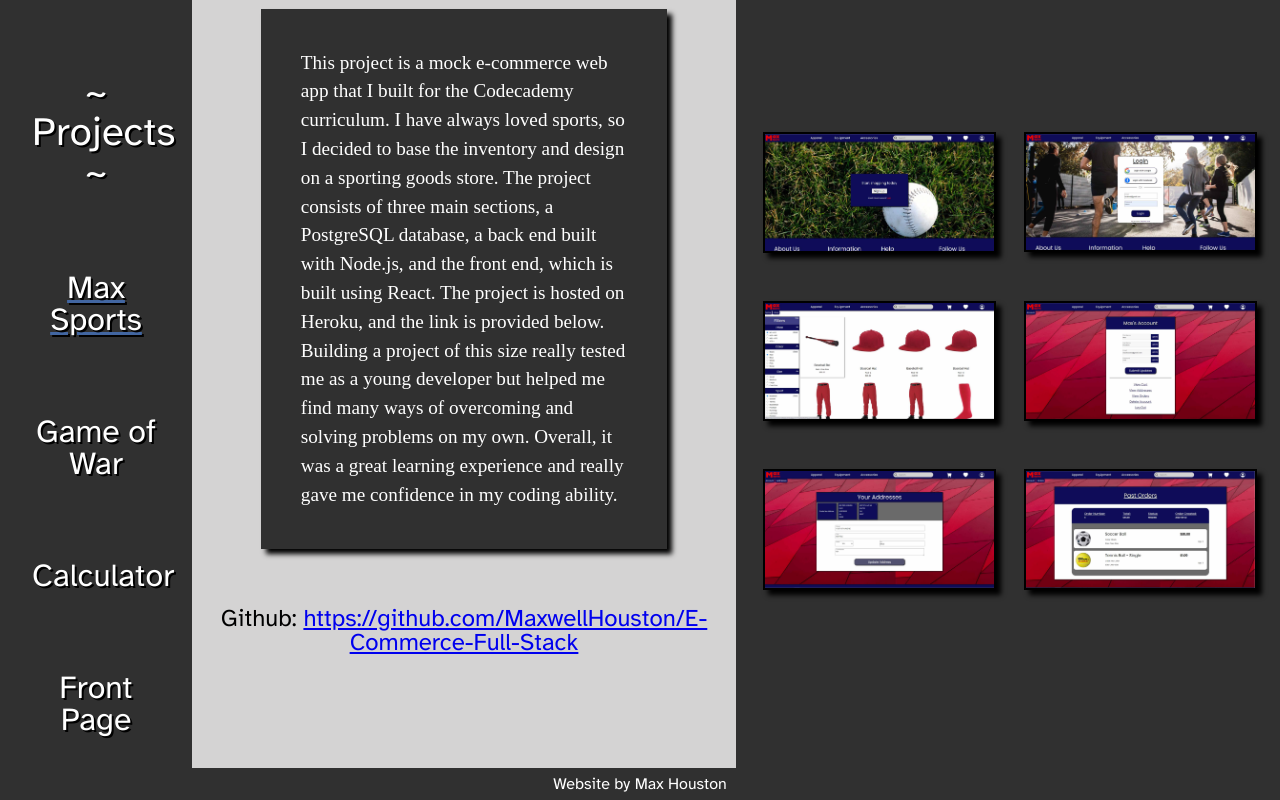
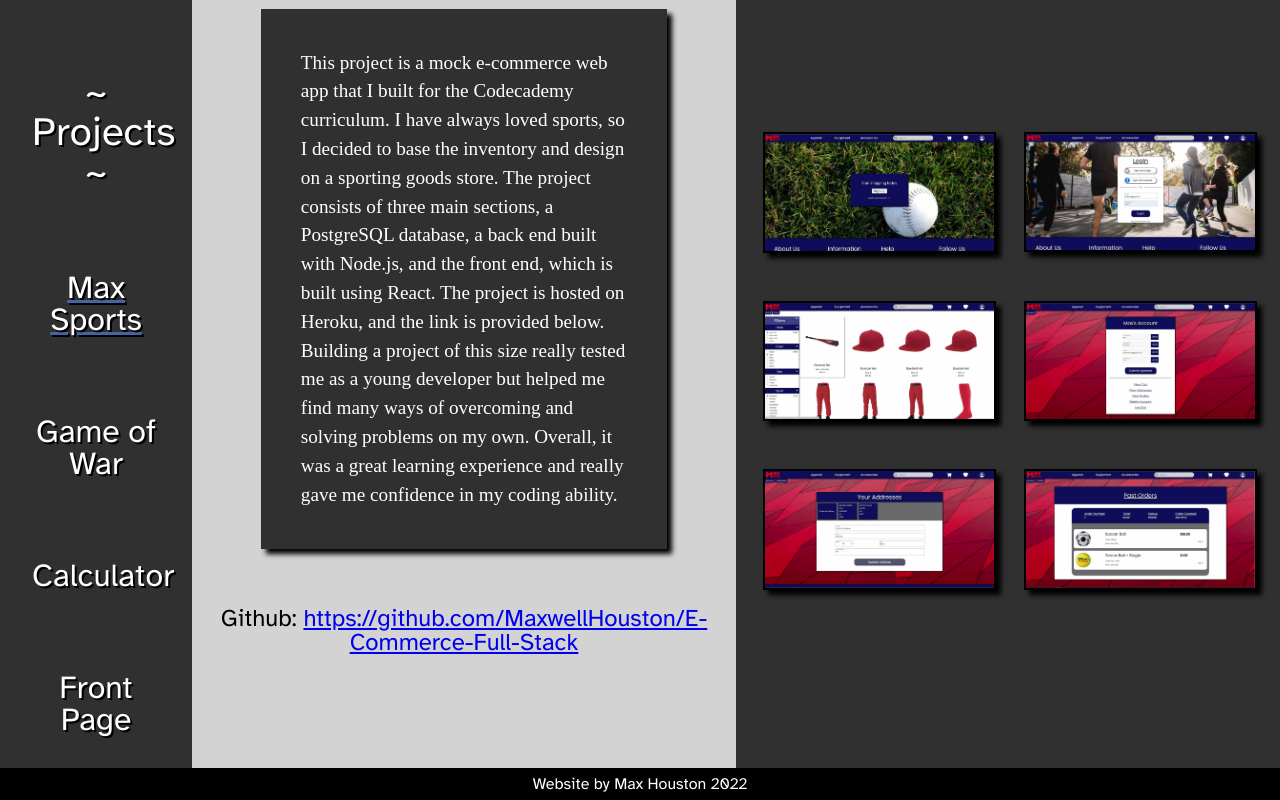
Before and after one commit to MaxwellHouston/Portfolio-React, a React (Create React App) app: page /maxsports in a window 1280 px wide. Shown: the part 322-1122 px from the top of the page. Built offline with nearby package versions, Linux system fonts and the light colour scheme.

Commit message:
Changed footer color and added year

```diff
--- a/src/App.css
+++ b/src/App.css
@@ -181,7 +181,7 @@ h1 {
 /*    Footer    */
 
 .footer {
-  background-color: #303030;
+  background-color: black;
   color: #fff;
   text-align: center;
   width: 100%;
--- a/src/components/Footer.js
+++ b/src/components/Footer.js
@@ -3,7 +3,7 @@ export const Footer = () => {
 
     return(
         <div className="footer">
-            <p>Website by Max Houston</p>
+            <p>Website by Max Houston 2022</p>
         </div>
     )
 }
```
